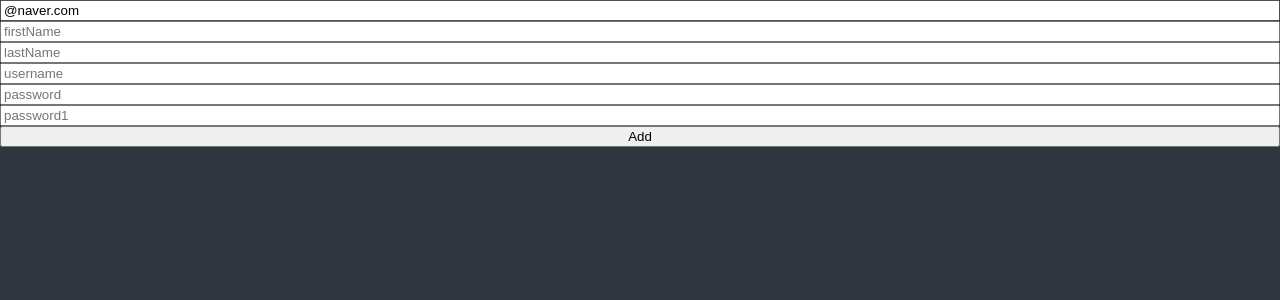
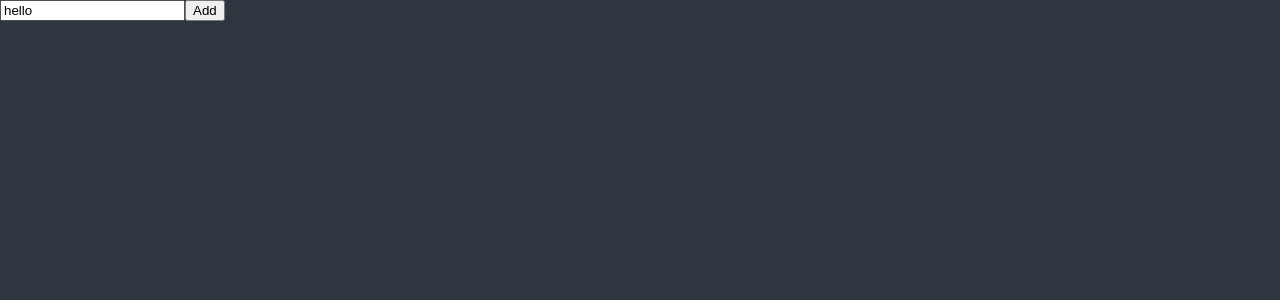
Before and after one commit to kubby159/todolistWithReact-lastest-, a React (Create React App) app: page / in a window 1280 px wide. Shown: the top 300 px of the page. Built offline with nearby package versions, Linux system fonts and the light colour scheme.

Commit message:
[React] Recap

```diff
--- a/src/TodoList.tsx
+++ b/src/TodoList.tsx
@@ -1,97 +1,39 @@
 import React, { useState } from "react";
 import { useForm } from "react-hook-form";
 import styled from "styled-components";
-const Input = styled.input`
-  :focus {
-    outline-color: red;
-  }
-`;
 
 interface IForm {
-  email: string;
-  firstName: string;
-  lastName?: string;
-  username: string;
-  password: string;
-  password1: string;
-  extraError?: string;
+  Todo: string;
 }
 
 function ToDolist() {
-  //watch는 form의 입력값된 값의 변화를 관찰할 수 있게 해주는 함수임.
   const {
     register,
     handleSubmit,
     formState: { errors },
-    setError,
+    setValue,
   } = useForm<IForm>({
     defaultValues: {
-      email: "@naver.com",
+      Todo: "hello",
     },
   });
   const onValid = (data: IForm) => {
-    if (data.password !== data.password1) {
-      setError("password1", { message: "Password are not the same" });
-    }
-    //ExtraError는 form 전체에 적용되는 에러임.
-    setError("extraError", { message: "Server offline." });
+    setValue("Todo", "");
   };
 
   console.log(errors);
+
   return (
     <div>
-      <form
-        style={{ display: "flex", flexDirection: "column" }}
-        onSubmit={handleSubmit(onValid)}
-      >
-        {/* register 함수가 반환하는 객체를 가져다가 input의 props주는 형태임. */}
-        <Input
-          {...register("email", {
-            required: "이메일을 입력해주세요",
-            pattern: {
-              value: /^[A-Za-z0-9._%+-]+@naver.com/,
-              message: "Only naver.com emails allowed",
-            },
+      <form onSubmit={handleSubmit(onValid)}>
+        <input
+          {...register("Todo", {
+            required: "Please write something here",
           })}
-          placeholder="Email"
-        ></Input>
-        <span style={{ color: "white" }}>
-          {/* {errors.Email?.type === "pattern" && "Only naver.com emails allowed"} */}
-          {errors?.email?.message}
-        </span>
-        <input
-          {...register("firstName", {
-            required: "write here",
-            validate: {
-              noNico: (value) =>
-                value.includes("nico") ? "no nicos allowed" : true,
-              noMay: (value) =>
-                value.includes("may") ? "no may allowed" : true,
-            },
-          })}
-          placeholder="firstName"
-        ></input>
-        <span>{errors.firstName?.message} </span>
-
-        <input {...register("lastName")} placeholder="lastName"></input>
-        <input {...register("username")} placeholder="username"></input>
-        <input
-          {...register("password", {
-            required: "Write Here",
-            minLength: 5,
-          })}
-          placeholder="password"
-        ></input>
-        <input
-          {...register("password1", {
-            required: "Password is required",
-            minLength: { value: 5, message: "your password is too short!" },
-          })}
-          placeholder="password1"
-        ></input>
-        <span> {errors.password1?.message}</span>
+          placeholder="Please write something here"
+        />
+        <span>{errors.Todo?.message}</span>
         <button>Add</button>
-        <span>{errors.extraError?.message}</span>
       </form>
     </div>
   );
```
